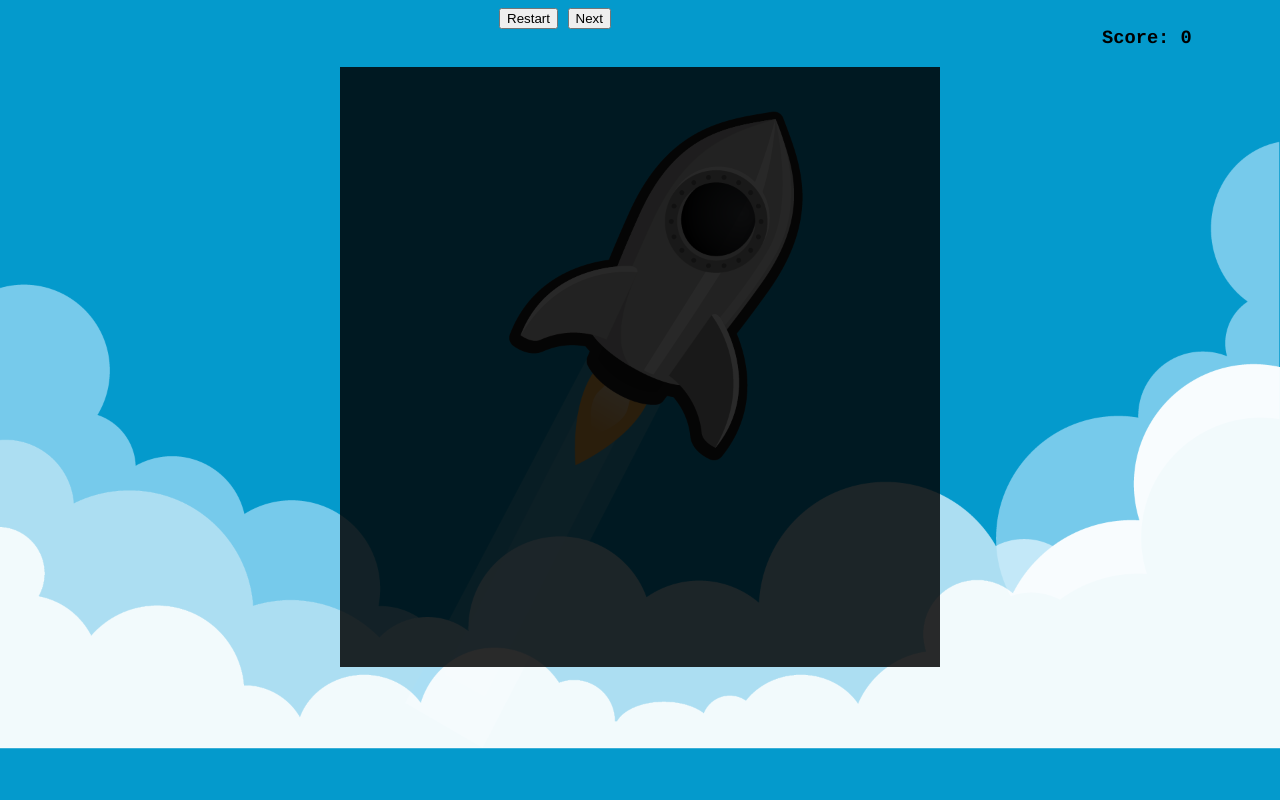
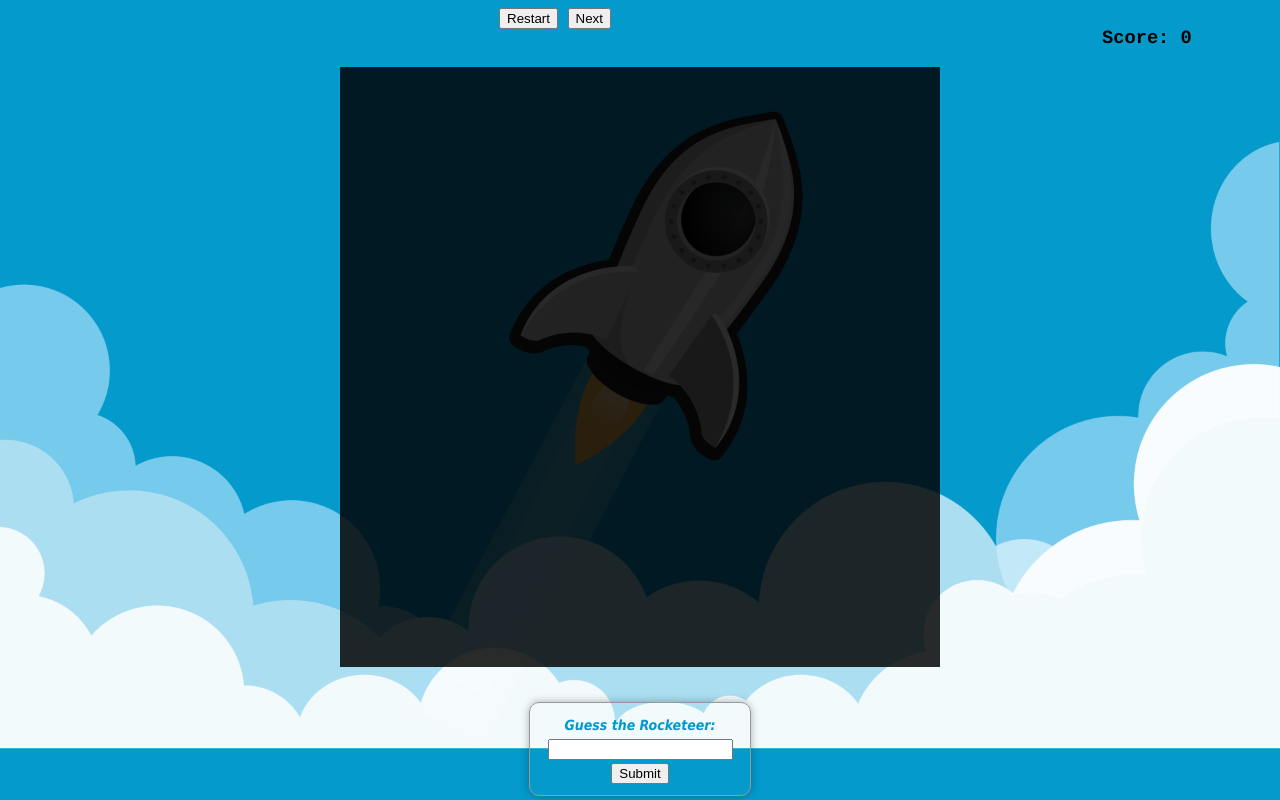
Before and after one commit to Dragoon013/gtr, a plain HTML site: page index.html in a window 1280 px wide. Drawn offline with Linux system fonts and the light colour scheme.

Commit message:
got an input going, now I need to get the text out of it.

```diff
--- a/game.js
+++ b/game.js
@@ -33,6 +33,8 @@ var game = (function(){
     var canvas = document.getElementById('game_canvas');
     var score = document.getElementById('score');
 
+    var sumbit = document.getElementById("submit");
+    var form = document.getElementById("form1");
     var restart = document.getElementById('restartb');
     var next = document.getElementById('nextb');
 
@@ -60,6 +62,8 @@ var game = (function(){
 		rm.addResource("tato", "/images/Photos/Tato.jpg", "jpg", rm.ResourceType.IMAGE);
 
 		rm.startPreloading();
+		console.log(submit);
+		submit.onclick = game.checkGuess;
 
 	        canvas.addEventListener('click',function(e){
 		    game.clickCanvas(e);
@@ -111,6 +115,14 @@ var game = (function(){
 
 	},
 
+	checkGuess: function(){
+
+	    var guess = form.elements[0];
+	    console.log(guess);
+
+
+	},
+
 	clickCanvas: function(e){
 	    var x = e.x;
 	    var y = e.y;
@@ -152,7 +164,7 @@ var game = (function(){
 	    for (var k = 0; k < rm.im.length; k++){
 		for (var i = 0; i < BOARD.length; i++){
 		    for (var j = 0; j < BOARD.length; j++){
-			console.log(BOARD);
+
 		        tiles.push(new Tile(i * SIZE, j * SIZE, BOARD[i][j]));
 			pix.push(new Sprite('picture', i*SIZE, j*SIZE, new Pix(rm.images[rm.im[k].name],SIZE,SIZE)));
 			//			    pix.push(new Sprite('picture', i*SIZE, j*SIZE, new Pix(rm.images["yel"],SIZE,SIZE)));
--- a/index.html
+++ b/index.html
@@ -14,12 +14,19 @@
 	<button id="restartb" type="button">Restart</button>
 	<button id="nextb" type="button">Next</button>
     </div>
-    <div id="gameArea">
-      <canvas id="game_canvas" width='600' height='700'>
-	Your Browser does not support canvas.
 
-      </canvas>
-    </div>
+    <a>
+      <div id="gameArea">
+	<canvas id="game_canvas" width='600' height='700'>
+	  Your Browser does not support canvas.
+	</canvas>
+      <form id="form1" action="form_action.asp">
+	Guess the Rocketeer: <input type="text" name="Guess" ><br>
+	<input id="submit" type="submit" value="Submit">
+      </form>
+
+      </div>
+    </a>
 
     <script src='resourceLoader.js'></script>
     <script src='tiles.js'></script>
--- a/main.css
+++ b/main.css
@@ -39,5 +39,24 @@ body {
     text-align: center;
 }
 
+#form1    {
+    margin:auto;
+    margin-top: -70px;
+    position:relative;
+    width: 200px;
+    font-family: Tahoma, Geneva, sans-serif;
+    font-size: 14px;
+    font-style: italic;
+    line-height: 24px;
+    font-weight: bold;
+    color: #09C;
+    text-decoration: none;
+    border-radius: 10px;
+    padding:10px;
+    border: 1px solid #999;
+    box-shadow: 0px 0px 8px rgba(0, 0, 0, 0.3);
+}
+
+
 #game_canvas {
 }
```
